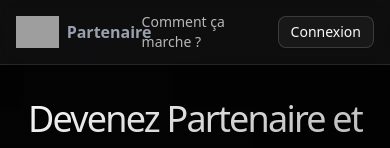
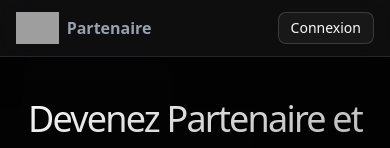
Before and after one commit to Sweily-fr/newbi-partenaire, a Next.js app: page / in a window 390 px wide. Shown: the top 148 px of the page. Built offline with nearby package versions, Linux system fonts and the light colour scheme; no server answers; grey boxes are pictures that could not be loaded.

Commit message:
fix: masquer lien Comment ça marche sur mobile

```diff
--- a/components/partner-navbar.tsx
+++ b/components/partner-navbar.tsx
@@ -30,9 +30,6 @@ const PartnerNavbar = ({ className }: { className?: string }) => {
             </Link>
 
             <div className="flex items-center gap-2">
-              <a href="#comment-ca-marche" className="text-sm text-white/70 hover:text-white transition-colors cursor-pointer">
-                Comment ça marche ?
-              </a>
               <Button asChild variant="outline" size="sm">
                 <Link href="/auth/login">
                   <span>Connexion</span>
```
